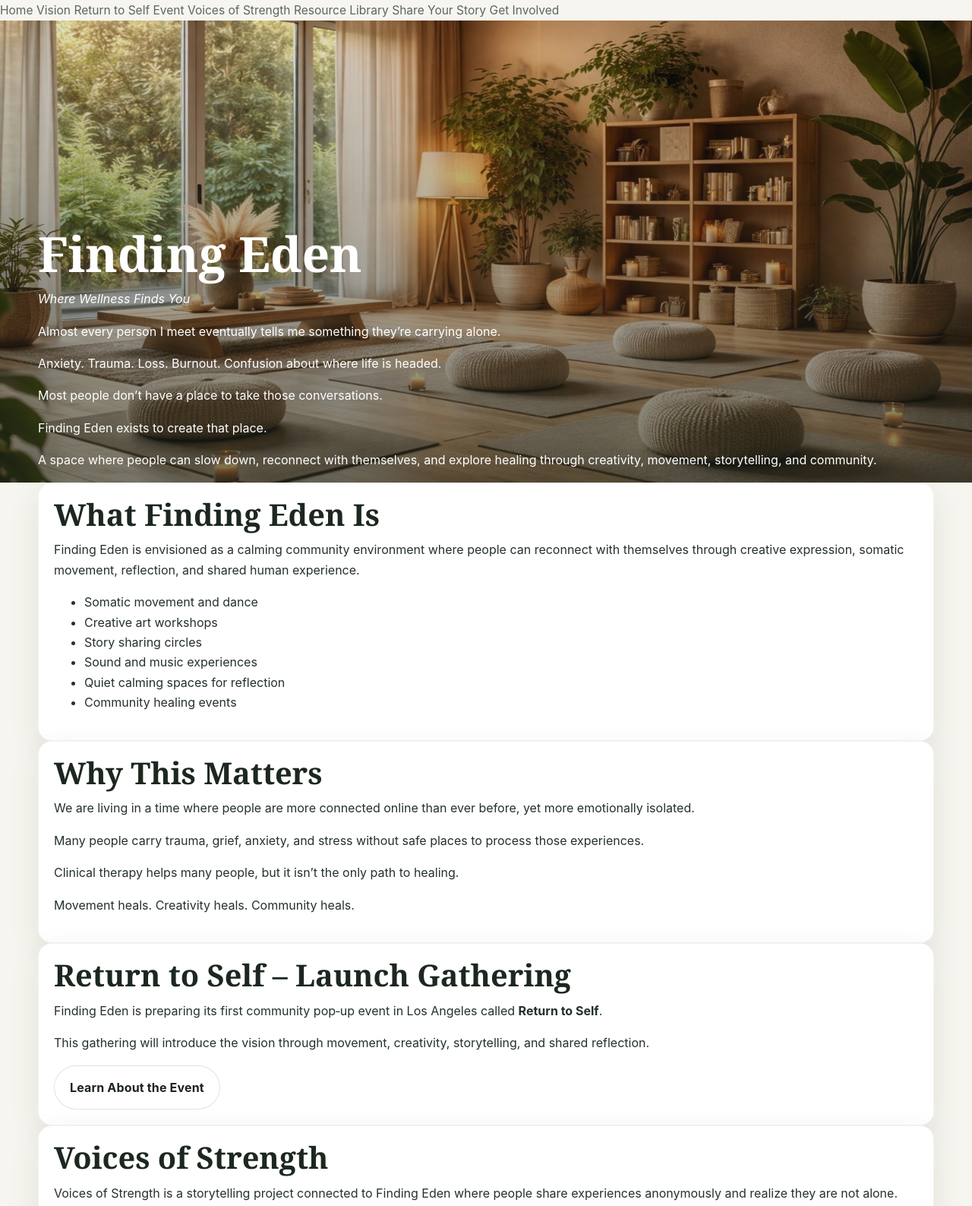
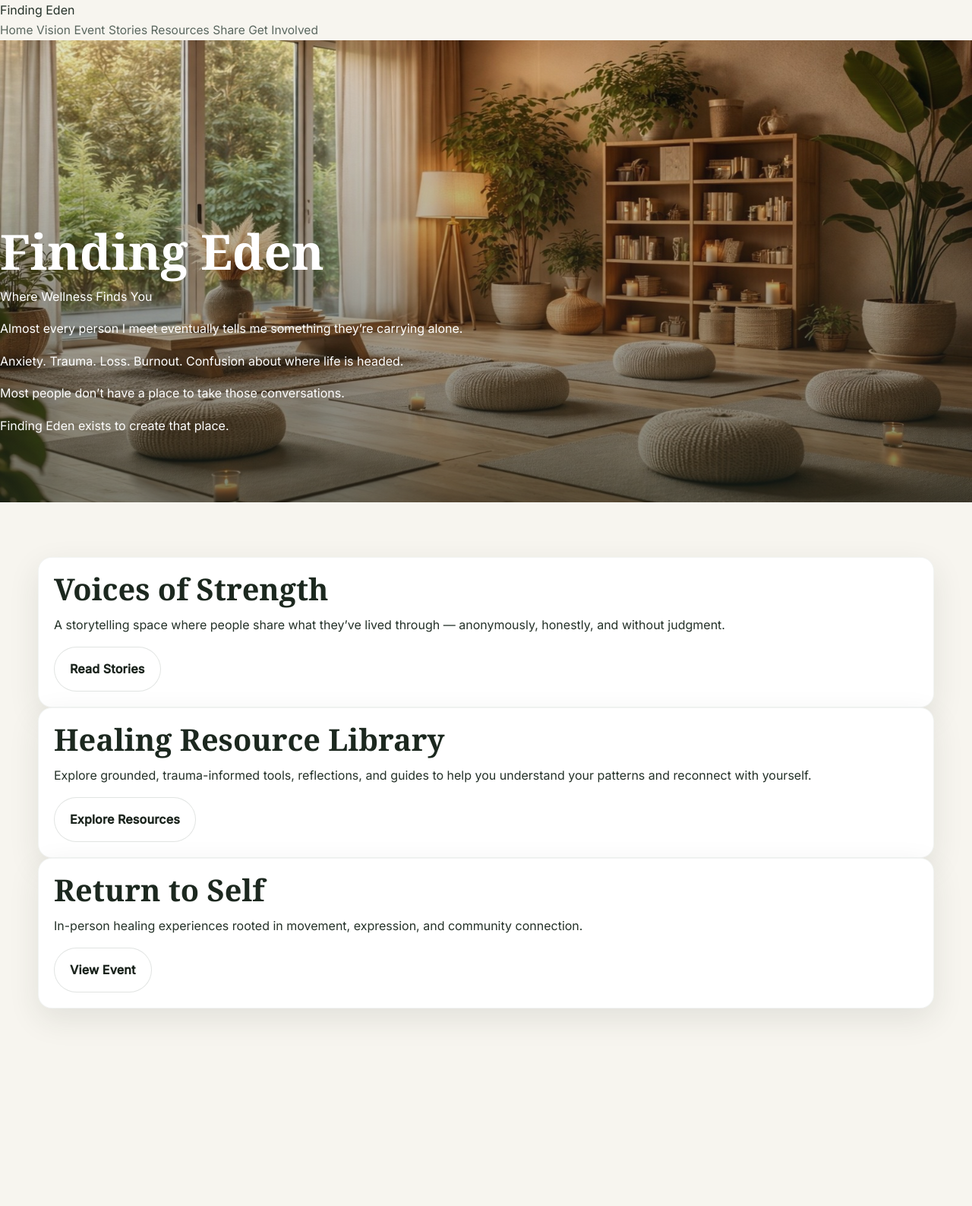
Before and after one commit to FindingEdenLA/NonProfit, a plain HTML site: page index.html in a window 1280 px wide. Shown: the top 1587 px of the page at 76% size. After the commit the page ends 1399 px from the top, so only its background shows below. Drawn offline with Linux system fonts and the light colour scheme.

Commit message:
Update index.html

```diff
--- a/index.html
+++ b/index.html
@@ -1,116 +1,92 @@
+<!DOCTYPE html>
+<html lang="en">
 
-<html>
 <head>
+  <meta charset="UTF-8">
   <title>Finding Eden</title>
+
+  <!-- Fonts -->
+  <link href="https://fonts.googleapis.com/css2?family=Playfair+Display:wght@500;600&family=Inter:wght@300;400;500&display=swap" rel="stylesheet">
+
+  <!-- CSS -->
   <link rel="stylesheet" href="assets/css/style.css">
 </head>
+
 <body>
 
+  <!-- NAV -->
+  <header>
+    <nav class="nav">
+      <div class="nav-container">
+        <div class="logo">Finding Eden</div>
 
-<header>
-<nav>
+        <div class="nav-links">
           <a href="index.html">Home</a>
           <a href="vision.html">Vision</a>
-<a href="return-to-self.html">Return to Self Event</a>
-<a href="voices.html">Voices of Strength</a>
-<a href="resources.html">Resource Library</a>
-<a href="share-your-story.html">Share Your Story</a>
-<a href="get-involved.html">Get Involved</a>
+          <a href="return-to-self.html">Event</a>
+          <a href="voices-of-strength.html">Stories</a>
+          <a href="resources.html">Resources</a>
+          <a href="share-your-story.html">Share</a>
+          <a href="get-involved.html" class="cta">Get Involved</a>
+        </div>
+      </div>
     </nav>
   </header>
 
+  <!-- HERO -->
+  <section class="hero">
+    <div class="hero-content">
 
-<div class="hero">
-<div class="container">
       <h1>Finding Eden</h1>
-<p><em>Where Wellness Finds You</em></p>
+      <p class="tagline">Where Wellness Finds You</p>
 
-<p>Almost every person I meet eventually tells me something they’re carrying alone.</p>
+      <p class="hero-text">
+        Almost every person I meet eventually tells me something they’re carrying alone.
+      </p>
 
-<p>Anxiety. Trauma. Loss. Burnout. Confusion about where life is headed.</p>
+      <p class="hero-sub">
+        Anxiety. Trauma. Loss. Burnout. Confusion about where life is headed.
+      </p>
 
-<p>Most people don’t have a place to take those conversations.</p>
+      <p class="hero-sub">
+        Most people don’t have a place to take those conversations.
+      </p>
 
-<p>Finding Eden exists to create that place.</p>
-
-<p>A space where people can slow down, reconnect with themselves, and explore healing through creativity, movement, storytelling, and community.</p>
-</div>
-</div>
-
-<div class="container">
-
-<div class="card">
-<h2>What Finding Eden Is</h2>
-
-<p>Finding Eden is envisioned as a calming community environment where people can reconnect with themselves through creative expression, somatic movement, reflection, and shared human experience.</p>
-
-<ul>
-<li>Somatic movement and dance</li>
-<li>Creative art workshops</li>
-<li>Story sharing circles</li>
-<li>Sound and music experiences</li>
-<li>Quiet calming spaces for reflection</li>
-<li>Community healing events</li>
-</ul>
+      <p class="hero-highlight">
+        Finding Eden exists to create that place.
+      </p>
 
     </div>
+  </section>
 
-<div class="card">
-<h2>Why This Matters</h2>
-
-<p>We are living in a time where people are more connected online than ever before, yet more emotionally isolated.</p>
-
-<p>Many people carry trauma, grief, anxiety, and stress without safe places to process those experiences.</p>
-
-<p>Clinical therapy helps many people, but it isn’t the only path to healing.</p>
-
-<p>Movement heals. Creativity heals. Community heals.</p>
-
-</div>
-
-<div class="card">
-<h2>Return to Self – Launch Gathering</h2>
-
-<p>Finding Eden is preparing its first community pop‑up event in Los Angeles called <strong>Return to Self</strong>.</p>
-
-<p>This gathering will introduce the vision through movement, creativity, storytelling, and shared reflection.</p>
-
-<a class="btn" href="return-to-self.html">Learn About the Event</a>
-
-</div>
+  <!-- CONTENT -->
+  <section class="container">
 
     <div class="card">
       <h2>Voices of Strength</h2>
-
-<p>Voices of Strength is a storytelling project connected to Finding Eden where people share experiences anonymously and realize they are not alone.</p>
-
-<a class="btn" href="voices.html">Read Stories</a>
-
+      <p>
+        A storytelling space where people share what they’ve lived through — anonymously, honestly, and without judgment.
+      </p>
+      <a class="btn" href="voices-of-strength.html">Read Stories</a>
     </div>
 
     <div class="card">
       <h2>Healing Resource Library</h2>
-
-<p>Explore in‑depth articles about trauma, emotional healing, boundaries, and nervous system regulation.</p>
-
-<a class="btn" href="resources.html">Explore the Library</a>
-
+      <p>
+        Explore grounded, trauma-informed tools, reflections, and guides to help you understand your patterns and reconnect with yourself.
+      </p>
+      <a class="btn" href="resources.html">Explore Resources</a>
     </div>
 
     <div class="card">
-<h2>Help Bring Finding Eden to Life</h2>
-
-<p>We are currently looking for facilitators, volunteers, and collaborators to help bring the first event to life.</p>
-
-<a class="btn" href="get-involved.html">Get Involved</a>
-
+      <h2>Return to Self</h2>
+      <p>
+        In-person healing experiences rooted in movement, expression, and community connection.
+      </p>
+      <a class="btn" href="return-to-self.html">View Event</a>
     </div>
 
-</div>
-
-<footer>
-Finding Eden | contact@findingeden.info
-</footer>
+  </section>
 
 </body>
 </html>
```
Lines whose indentation alone changed are shown as unchanged.
